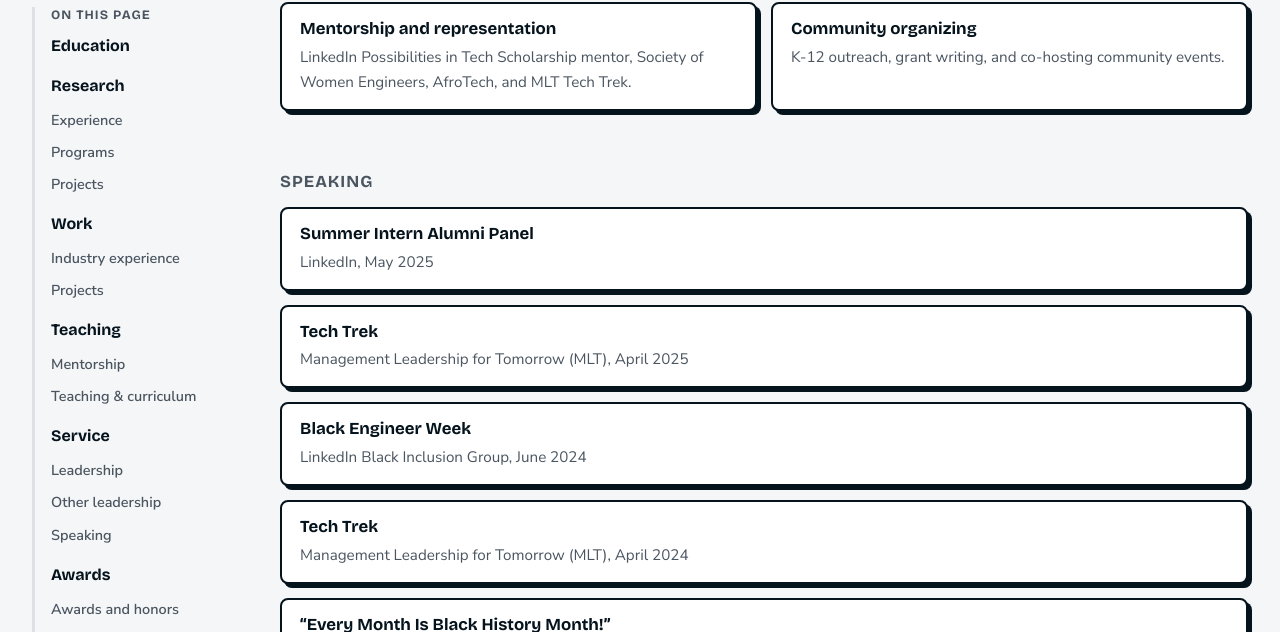
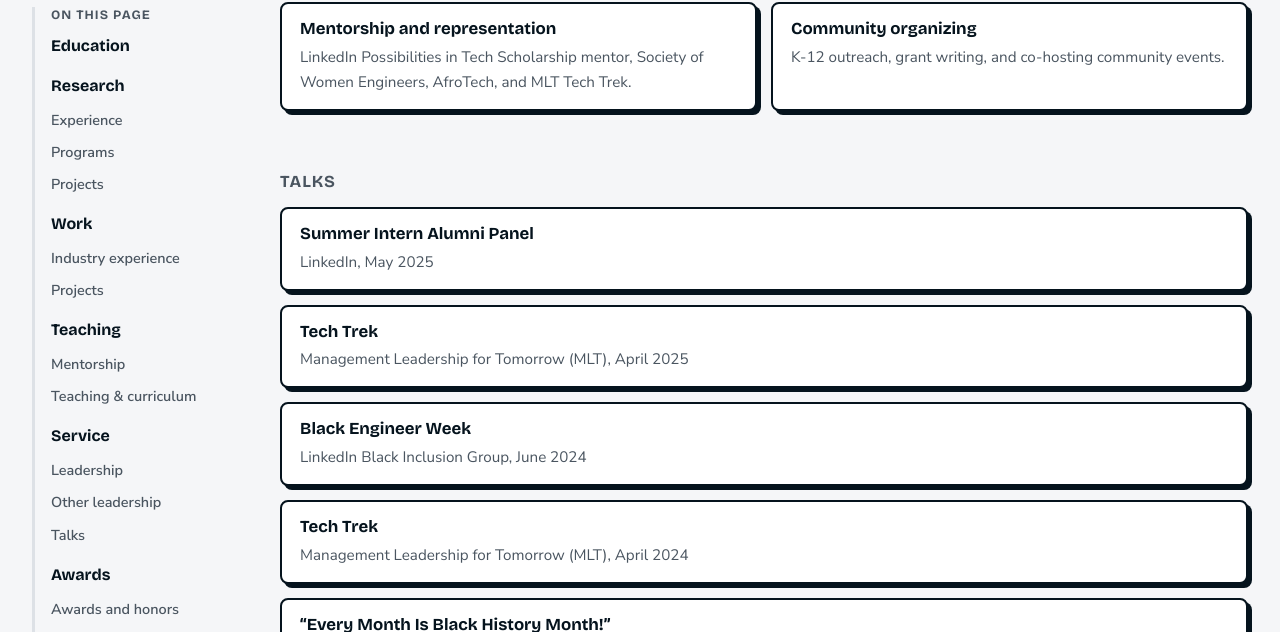
Before and after one commit to sarah-adebabay/sarah-adebabay.github.io, a Jekyll site: the page built from _pages/cv.md, in a window 1280 px wide and 900 px high, scrolled down 7699 px. Shown: the part 89-721 px from the top of the window. Built offline with Jekyll 4.4.1, drawn with Linux system fonts in a browser that asks for light colours.

Commit message:
Rename the Speaking section to Talks
Home page and CV headings, the CV side index link, and the "See all talks"
link now say Talks and point to #talks. The old #speaking anchor is kept on
the CV so earlier links still land on the section.

Co-Authored-By: Claude Opus 5.5 <noreply@anthropic.com>

```diff
--- a/_includes/brick/sections/service.html
+++ b/_includes/brick/sections/service.html
@@ -11,11 +11,11 @@
   {% for item in projects %}{% if item.tab == 'service' %}{% if include.full or item.top %}{% include brick/project-card.html item=item %}{% endif %}{% endif %}{% endfor %}
 </div>
 {% assign n = projects | where: "tab", "service" | size %}{% assign n = site.data.leadership.other.size | plus: n %}{% include brick/see-more.html full=include.full anchor="other-leadership" count=n noun="roles" %}
-<span class="anchor" id="talks"></span>
-<h3 class="sub"{% if include.full %} id="speaking"{% endif %}>Speaking</h3>
+{% if include.full %}<span class="anchor" id="speaking"></span>{% comment %} old anchor, kept so earlier links still land here {% endcomment %}{% else %}<span class="anchor" id="talks"></span>{% endif %}
+<h3 class="sub"{% if include.full %} id="talks"{% endif %}>Talks</h3>
 <ul class="plain">
   {% assign talks = site.talks | sort: "order" %}
   {% for t in talks %}{% if include.full or t.top %}<li><strong>{{ t.title }}</strong><small>{{ t.role }}, {{ t.when }}{% assign ex = t.excerpt | strip_html | strip %}{% if ex != "" %}. {{ ex }}{% endif %}</small></li>
   {% endif %}{% endfor %}
 </ul>
-{% include brick/see-more.html full=include.full anchor="speaking" count=talks.size noun="talks" %}
+{% include brick/see-more.html full=include.full anchor="talks" count=talks.size noun="talks" %}
--- a/_pages/cv.md
+++ b/_pages/cv.md
@@ -19,7 +19,7 @@ redirect_from:
     <li><a href="#research">Research</a><ul><li><a href="#research-experience">Experience</a></li><li><a href="#research-programs">Programs</a></li><li><a href="#research-projects">Projects</a></li></ul></li>
     <li><a href="#work">Work</a><ul><li><a href="#industry-experience">Industry experience</a></li><li><a href="#projects">Projects</a></li></ul></li>
     <li><a href="#teaching">Teaching</a><ul><li><a href="#mentorship">Mentorship</a></li><li><a href="#teaching-curriculum">Teaching &amp; curriculum</a></li></ul></li>
-    <li><a href="#service">Service</a><ul><li><a href="#leadership">Leadership</a></li><li><a href="#other-leadership">Other leadership</a></li><li><a href="#speaking">Speaking</a></li></ul></li>
+    <li><a href="#service">Service</a><ul><li><a href="#leadership">Leadership</a></li><li><a href="#other-leadership">Other leadership</a></li><li><a href="#talks">Talks</a></li></ul></li>
     <li><a href="#awards">Awards</a><ul><li><a href="#awards-and-honors">Awards and honors</a></li><li><a href="#fellowships">Fellowships</a></li></ul></li>
     <li><a href="#skills">Skills and languages</a></li>
   </ul>
```
